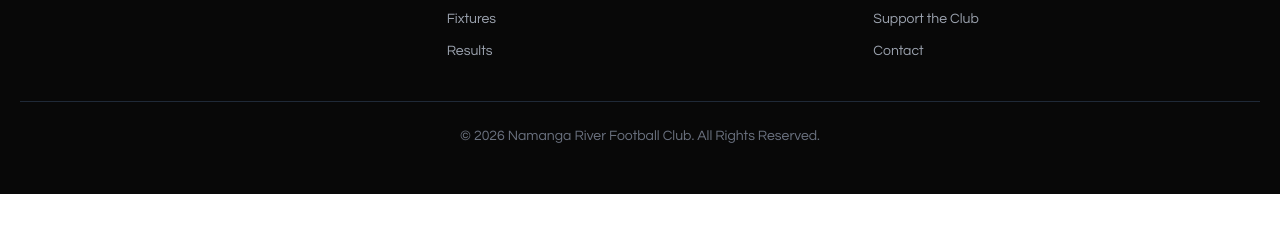
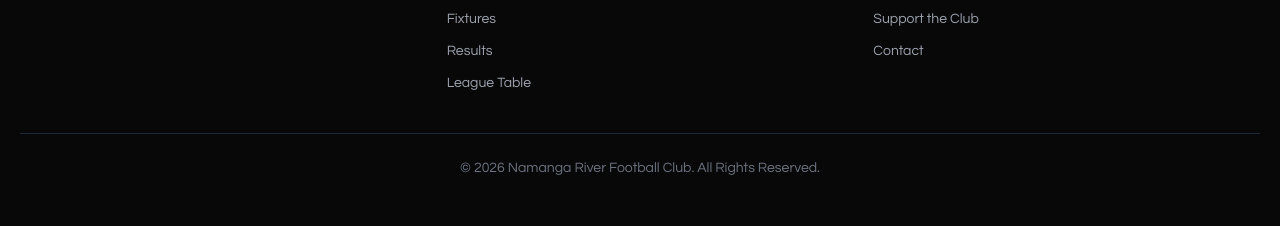
Before and after one commit to Somoirekoikai/Namanga-River-FC, a plain HTML site: page gallery.html in a window 1280 px wide. Shown: the part 2146-2372 px from the top of the page. Before the commit the page ends 2340 px from the top, so only its background shows below. Drawn offline with nearby package versions, Linux system fonts and the light colour scheme.

Commit message:
Update gallery.html

```diff
--- a/gallery.html
+++ b/gallery.html
@@ -77,6 +77,7 @@
                     <div class="dropdown-menu">
                         <a href="fixtures.html">Fixtures</a>
                         <a href="results.html">Results</a>
+                        <a href="league.html">League Table</a>
                     </div>
                 </div>
 
@@ -97,7 +98,6 @@
         <p class="text-green-400 font-bold tracking-widest uppercase mb-4">
             Moments That Define Us
         </p>
-
         <h1 class="text-4xl md:text-6xl font-black text-white mb-5">
             CLUB GALLERY
         </h1>
@@ -129,7 +129,6 @@
                 training sessions, matches and special events.
             </p>
         </div>
-
 
         <!-- GALLERY FILTERS -->
         <div class="flex flex-wrap justify-center gap-3 mb-10">
@@ -243,7 +242,6 @@
             <h2 class="text-2xl md:text-3xl font-black text-white mb-4">
                 MORE THAN JUST A FOOTBALL CLUB
             </h2>
-
             <p class="text-gray-300 max-w-xl mx-auto mb-7">
                 Get to know the players who represent Namanga River FC.
             </p>
@@ -272,7 +270,6 @@
                          class="w-12 h-12 object-contain rounded-full">
                     <h3 class="font-bold text-white">NAMANGA RIVER FC</h3>
                 </div>
-
                 <p class="text-gray-400 text-sm leading-relaxed">
                     One club. One dream. One river. United by football
                     and driven by ambition.
@@ -287,6 +284,7 @@
                     <a href="squad.html">Our Squad</a>
                     <a href="fixtures.html">Fixtures</a>
                     <a href="results.html">Results</a>
+                    <a href="league.html">League Table</a>
                 </div>
             </div>
 
@@ -309,7 +307,6 @@
                 All Rights Reserved.
             </p>
         </div>
-
     </div>
 </footer>
 
```
